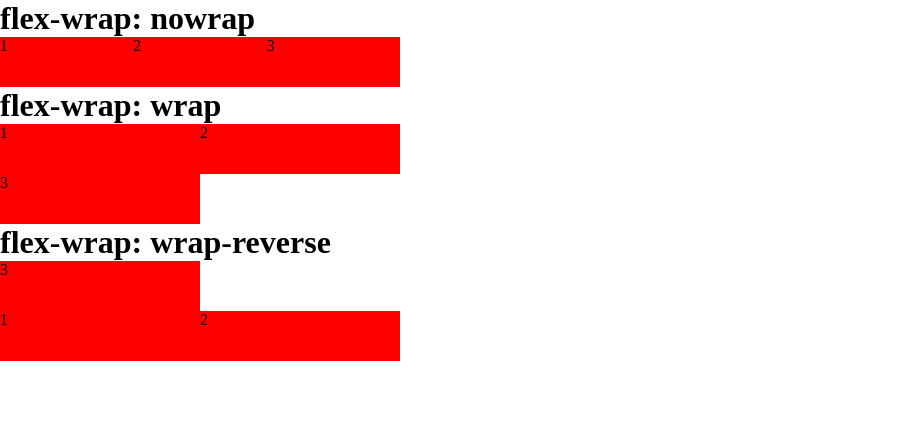
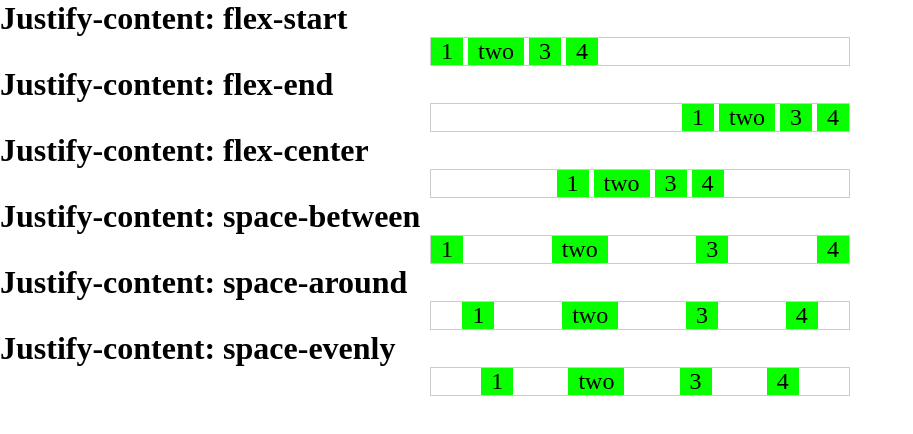
Before and after one commit to italo145/-aula-ifce, a plain HTML site: page index.html in a window 1280 px wide. Shown: the whole page, without its empty margins (0-913 px from the left). Drawn offline with Linux system fonts and the light colour scheme.

Commit message:
Add files via upload

```diff
--- a/index.html
+++ b/index.html
@@ -4,30 +4,57 @@
     <meta charset="UTF-8">
     <meta http-equiv="X-UA-Compatible" content="IE=edge">
     <meta name="viewport" content="width=device-width, initial-scale=1.0">
-    <title>flex-wrap</title>
+    <title>Justify-Content</title>
     <link rel="stylesheet" href="sty.css">
 </head>
 <body>
 
-<h1>flex-wrap: nowrap</h1>
-<section class="container nowrap">
-<div class="item">1</div>
-<div class="item">2</div>
-<div class="item">3</div>
+<h1>Justify-content: flex-start</h1>
+<section class="container flex-start">
+    <div class="container__item">1</div>
+    <div class="container__item">two</div>
+    <div class="container__item">3</div>
+    <div class="container__item">4</div>
 </section>
 
-<h1>flex-wrap: wrap</h1>
-<section class="container wrap">
-<div class="item">1</div>
-<div class="item">2</div>
-<div class="item">3</div>
+<h1>Justify-content: flex-end</h1>
+<section class="container flex-end">
+    <div class="container__item">1</div>
+    <div class="container__item">two</div>
+    <div class="container__item">3</div>
+    <div class="container__item">4</div>
 </section>
 
-<h1>flex-wrap: wrap-reverse</h1>
-<section class="container wrap-reverse">
-<div class="item">1</div>
-<div class="item">2</div>
-<div class="item">3</div>
+<h1>Justify-content: flex-center</h1>
+<section class="container flex-center">
+    <div class="container__item">1</div>
+    <div class="container__item">two</div>
+    <div class="container__item">3</div>
+    <div class="container__item">4</div>
+</section>
+
+<h1>Justify-content: space-between</h1>
+<section class="container space-between">
+    <div class="container__item">1</div>
+    <div class="container__item">two</div>
+    <div class="container__item">3</div>
+    <div class="container__item">4</div>
+</section>
+
+<h1>Justify-content: space-around</h1>
+<section class="container space-around">
+    <div class="container__item">1</div>
+    <div class="container__item">two</div>
+    <div class="container__item">3</div>
+    <div class="container__item">4</div>
+</section>
+
+<h1>Justify-content: space-evenly</h1>
+<section class="container space-evenly">
+    <div class="container__item">1</div>
+    <div class="container__item">two</div>
+    <div class="container__item">3</div>
+    <div class="container__item">4</div>
 </section>
 
 </body>
--- a/sty.css
+++ b/sty.css
@@ -1,29 +1,43 @@
 * {
-    box-sizing: border-box;
     margin: 0;
     padding: 0;
+    box-sizing: border-box;
 }
 
 .container {
-    max-width: 400px;
-    max-height: 100px;
-    display: flex;
+ display: flex;
+ max-width: 420px;
+ margin: 0 auto;
+ border: 1px solid #ccc;
+ gap: 5px;
 }
 
-.nowrap {
-    flex-wrap: nowrap;
+.container__item {
+    padding: 0 10px;
+    background-color: rgb(9, 255, 0);
+    font-size: 1.5em;
 }
 
-.wrap {
-    flex-wrap: wrap;
+.flex-start {
+    justify-content: flex-start;
 }
 
-.wrap-reverse {
-    flex-wrap: wrap-reverse;
+.flex-end {
+    justify-content: flex-end;
 }
 
-.container>.item {
-    width: 200px;
-    height: 50px;
-    background-color: red;
+.flex-center {
+    justify-content: center;
 }
+
+.space-between {
+    justify-content: space-between;
+}
+
+.space-around {
+    justify-content: space-around;
+}
+
+.space-evenly {
+    justify-content: space-evenly;
+}
```
